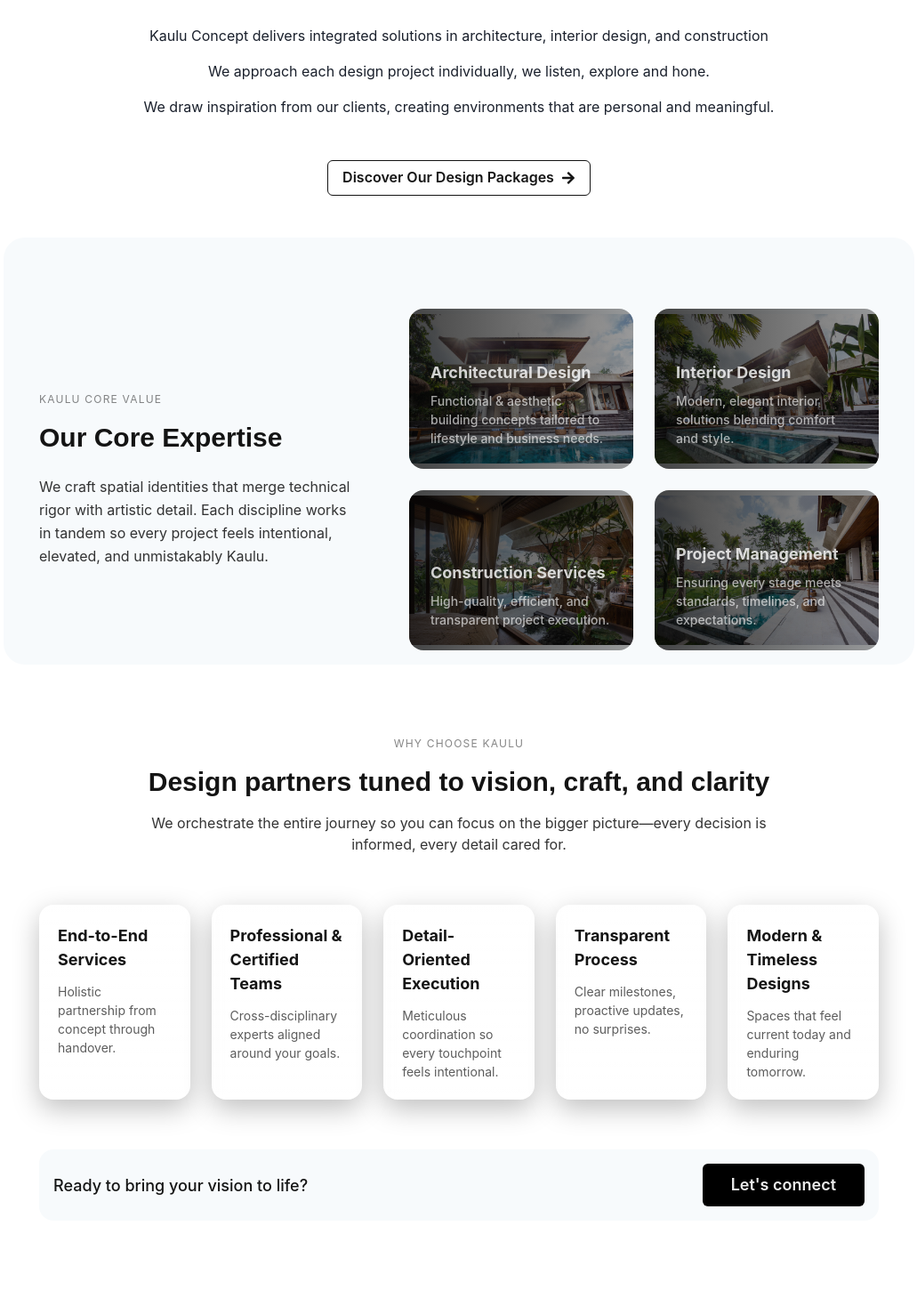
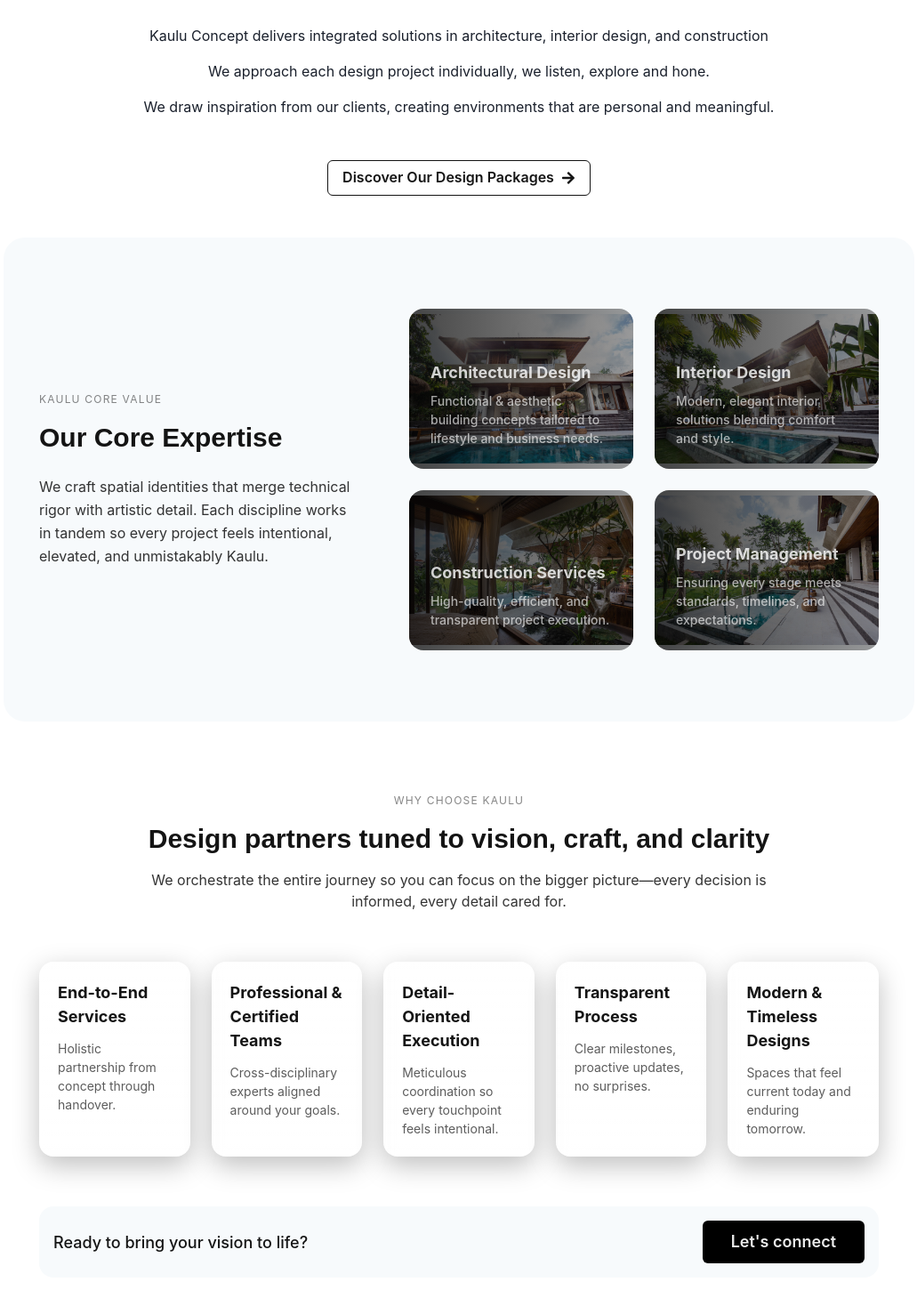
Before and after one commit to BriyanSitinjak/kaulu-concept, a Next.js app: page / in a window 1280 px wide. Shown: the part 1003-2462 px from the top of the page at 89% size, without its empty margins (124-1155 px from the left). Before the commit the page ends 2375 px from the top, so only its background shows below. Built offline with nearby package versions, Linux system fonts and the light colour scheme.

Commit message:
fix styling on base viewport

```diff
--- a/src/components/common/Footer/Footer.tsx
+++ b/src/components/common/Footer/Footer.tsx
@@ -24,7 +24,7 @@ export default function Footer() {
         justify="space-between"
         maxW="80vw"
         mx="auto"
-        gap={6}
+        gap={{ base: 0, md: 6 }}
       >
         <Flex gap={4} align="center">
           {SOCIAL_LINKS.map(({ icon, href, label }) => (
--- a/src/components/hero/DashboardSection/DashboardSection.tsx
+++ b/src/components/hero/DashboardSection/DashboardSection.tsx
@@ -10,7 +10,7 @@ export default function DashboardSection() {
   const shouldReduceMotion = useReducedMotion();
 
   return (
-    <Box h="48vh" alignContent="center">
+    <Box minH="48vh" h="100%" alignContent="center">
       <motion.div
         {...fadeInUp({ shouldReduceMotion, delay: 0.2 })}
         style={{ display: 'flex', flexDirection: 'column', width: '100%' }}
@@ -34,7 +34,7 @@ export default function DashboardSection() {
             size="lg"
             fontWeight="semibold"
             textAlign="center"
-            mb={3}
+            mb={{ base: 0, md: 3 }}
           >
             Crafting Exceptional Architecture & Interior Experiences
           </Heading>
--- a/src/components/hero/WhatWeDo/WhatWeDo.tsx
+++ b/src/components/hero/WhatWeDo/WhatWeDo.tsx
@@ -8,7 +8,8 @@ export default function WhatWeDo() {
       py={{ base: 12, md: 20 }}
       px={{ base: 4, md: 10 }}
       bg="gray.50"
-      h="60vh"
+      minH="60vh"
+      h="100%"
       color="whiteAlpha.900"
       borderRadius={{ base: "2xl", md: "3xl" }}
     >
--- a/src/components/hero/WhyChooseUs/WhyChooseUs.tsx
+++ b/src/components/hero/WhyChooseUs/WhyChooseUs.tsx
@@ -6,7 +6,8 @@ import { Box, Heading, SimpleGrid, Stack, Text } from "@chakra-ui/react";
 export default function WhyChooseUs() {
   return (
     <Box
-      h="60vh"
+      minH="60vh"
+      h="100%"
       as="section"
       py={{ base: 14, md: 20 }}
       px={{ base: 4, md: 10 }}
```
